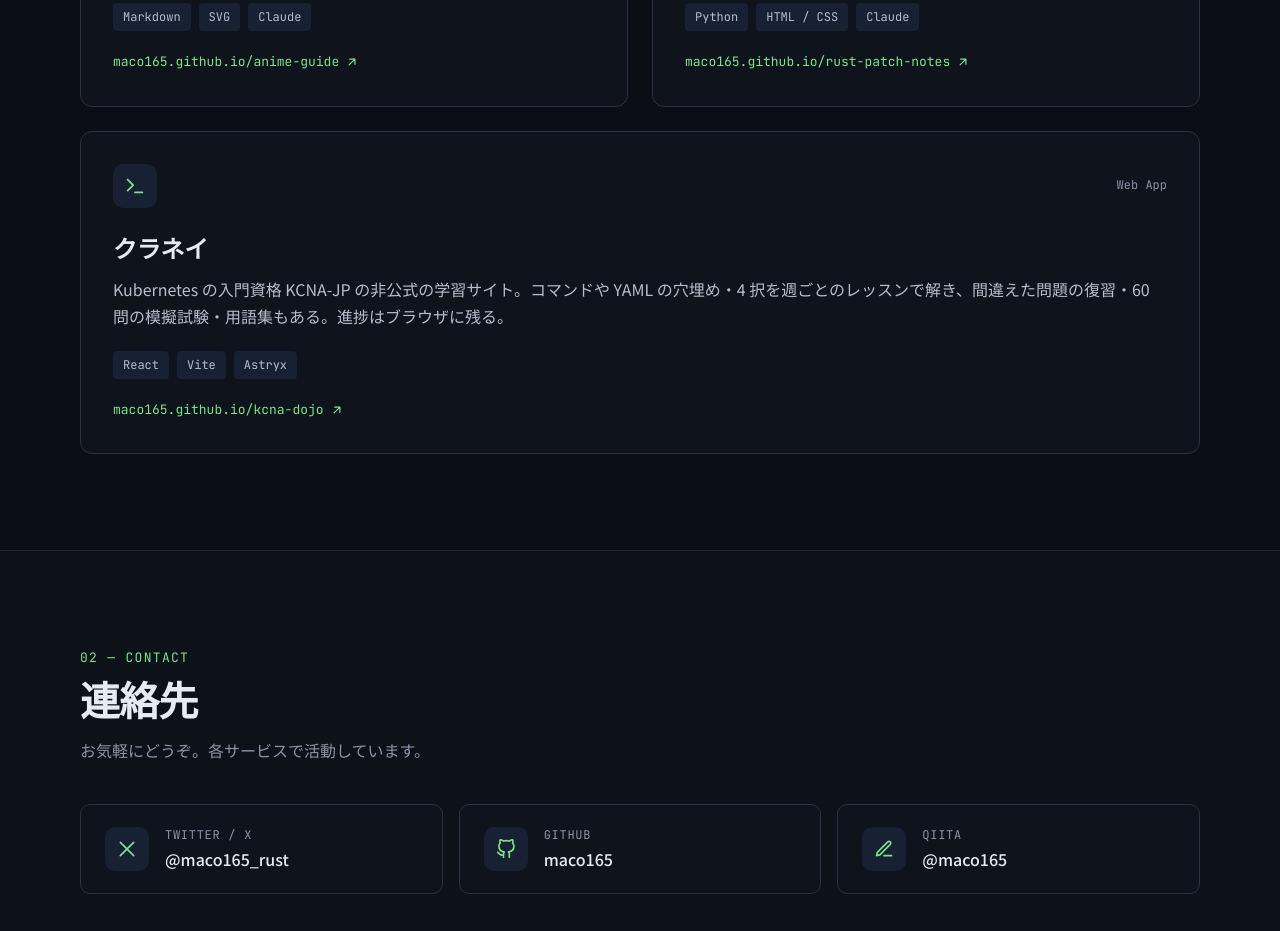
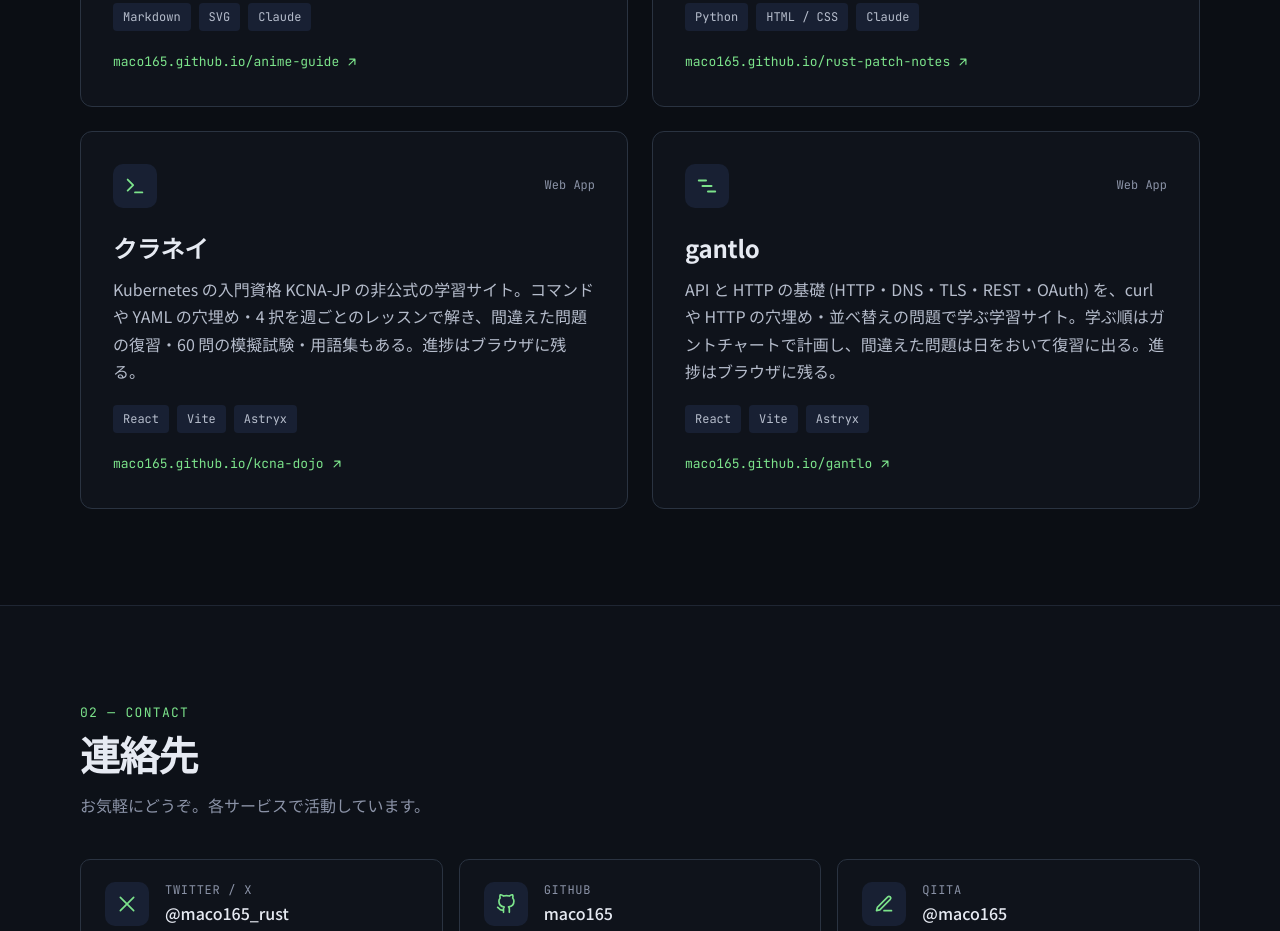
Before and after one commit to maco165/maco165.github.io, a plain HTML site: page index.html in a window 1280 px wide. Shown: the part 2277-3208 px from the top of the page. Drawn offline with Linux system fonts and the light colour scheme.

Commit message:
作品の一覧に gantlo を足す
API と HTTP の基礎を問題で学ぶ学習サイト gantlo (https://maco165.github.io/gantlo/) を
公開したので、作品の一覧にカードを足す。形はクラネイなどほかのカードにそろえ、
技術の札は gantlo の package.json (React・Vite・Astryx) から取った。

Closes #35

Co-Authored-By: Claude Opus 5.5 <noreply@anthropic.com>

```diff
--- a/index.html
+++ b/index.html
@@ -262,6 +262,27 @@ qiita:   @maco165
               <svg width="14" height="14" viewBox="0 0 24 24" fill="none" stroke="currentColor" stroke-width="2" stroke-linecap="round" stroke-linejoin="round" aria-hidden="true"><path d="M7 17L17 7M8 7h9v9"></path></svg>
             </span>
           </a>
+
+          <a class="card" href="https://maco165.github.io/gantlo/" target="_blank" rel="noopener">
+            <div class="card-top">
+              <span class="icon-box">
+                <svg width="22" height="22" viewBox="0 0 24 24" fill="none" stroke="currentColor" stroke-width="2" stroke-linecap="round" stroke-linejoin="round" aria-hidden="true"><path d="M3 6h8"></path><path d="M7 12h10"></path><path d="M13 18h8"></path></svg>
+              </span>
+              <span class="card-kind">Web App</span>
+            </div>
+            <div class="card-body">
+              <h3 class="card-title">gantlo</h3>
+              <p class="card-desc">API と HTTP の基礎 (HTTP・DNS・TLS・REST・OAuth) を、curl や HTTP の穴埋め・並べ替えの問題で学ぶ学習サイト。学ぶ順はガントチャートで計画し、間違えた問題は日をおいて復習に出る。進捗はブラウザに残る。</p>
+            </div>
+            <div class="tags">
+              <span class="tag">React</span>
+              <span class="tag">Vite</span>
+              <span class="tag">Astryx</span>
+            </div>
+            <span class="card-url">maco165.github.io/gantlo
+              <svg width="14" height="14" viewBox="0 0 24 24" fill="none" stroke="currentColor" stroke-width="2" stroke-linecap="round" stroke-linejoin="round" aria-hidden="true"><path d="M7 17L17 7M8 7h9v9"></path></svg>
+            </span>
+          </a>
         </div>
       </div>
     </section>
```
